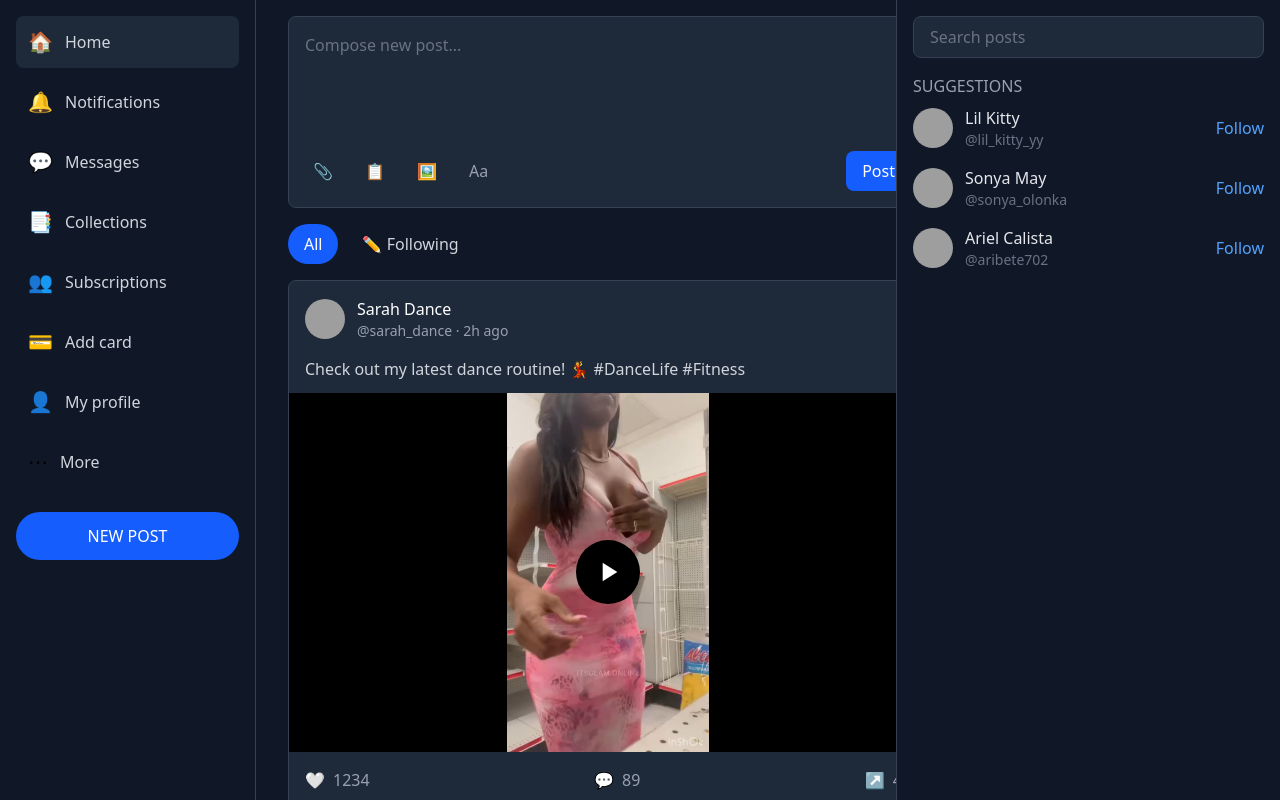
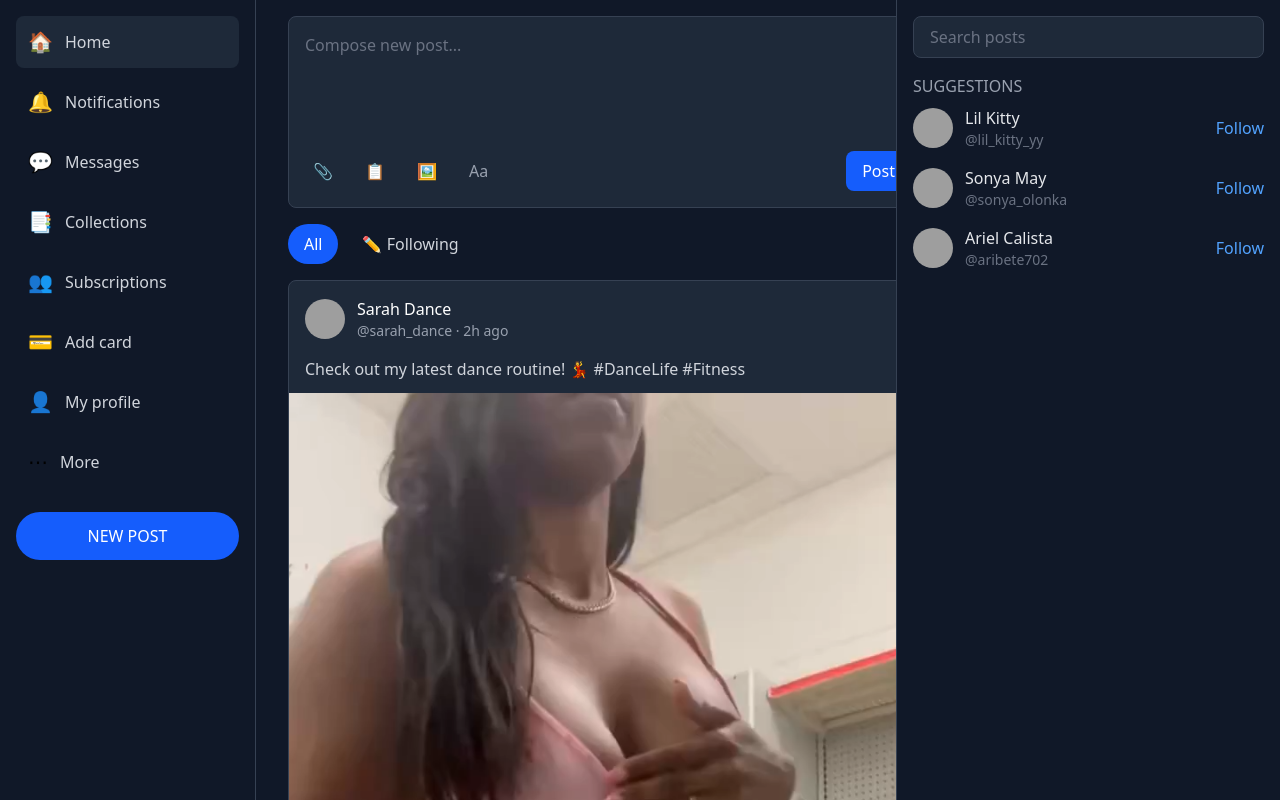
Before and after one commit to Eminivince/BounceIt, a React (Vite) app: page /main in a window 1280 px wide. Shown: the top 800 px of the page. Built offline with nearby package versions, Linux system fonts and the light colour scheme; grey boxes are pictures that could not be loaded.

Commit message:
init come

```diff
--- a/src/Pages/MainPage.jsx
+++ b/src/Pages/MainPage.jsx
@@ -246,7 +246,7 @@
 
                 <p className="px-4 mb-3 text-gray-300">{post.content}</p>
 
-                <div className="relative aspect-video bg-black group" onMouseEnter={() => setHoveredVideo(post.id)} onMouseLeave={() => setHoveredVideo(null)}>
+                <div className="relative bg-black group" onMouseEnter={() => setHoveredVideo(post.id)} onMouseLeave={() => setHoveredVideo(null)}>
                   <img
                     src={post.thumbnail}
                     alt={`${post.user.name}'s video thumbnail`}
@@ -260,9 +260,7 @@
                     playsInline
                     controls={hoveredVideo === post.id}
                     preload="metadata"
-                    onLoadedMetadata={(e) => {
-                      // Using fixed aspect ratio for consistent card dimensions
-                    }}
+
                   />
                   {hoveredVideo !== post.id && (
                     <div className="absolute inset-0 flex items-center justify-center">
```
